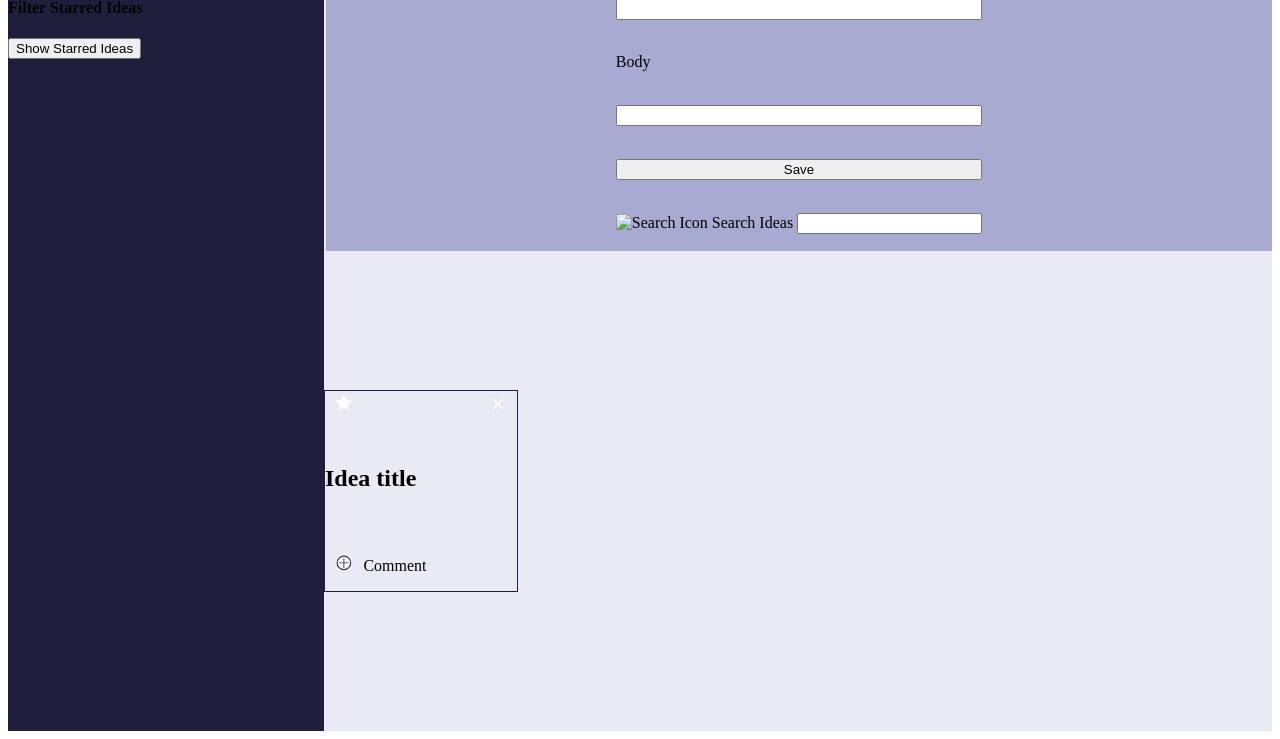
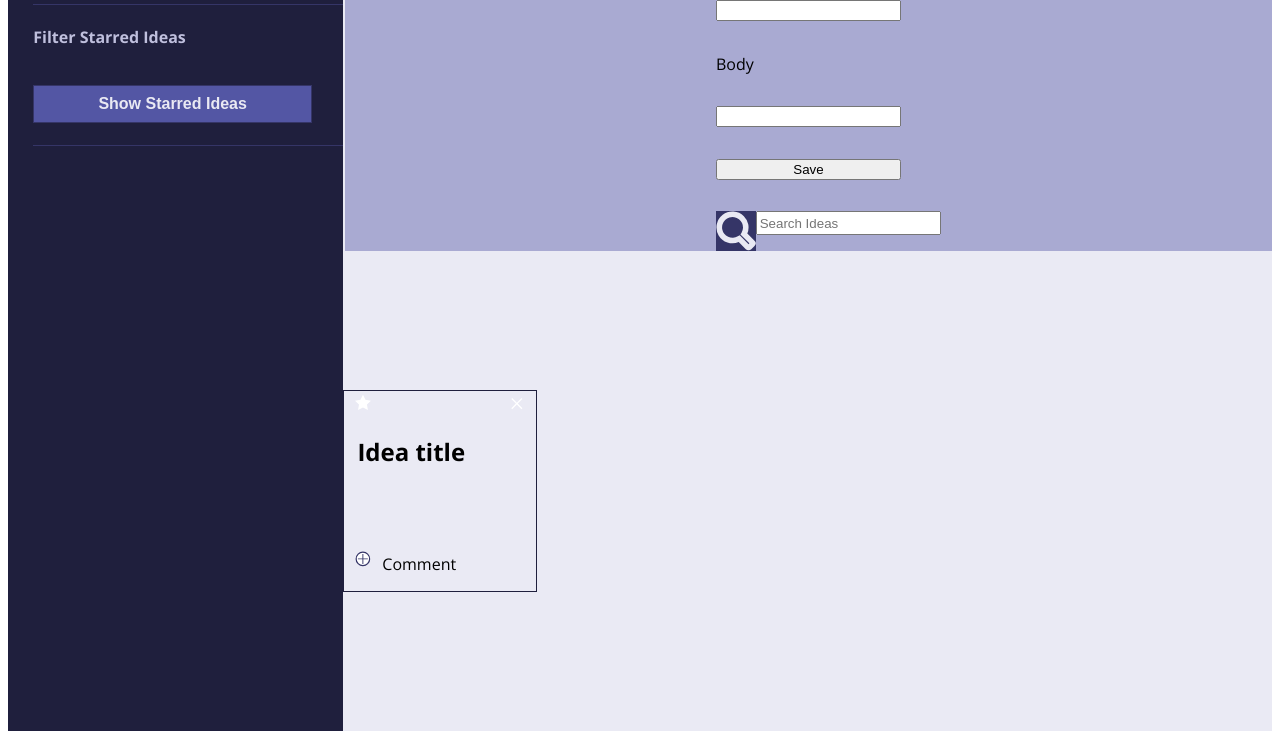
Before and after one commit to RyanBaer42/IdeaBox, a plain HTML site: page index.html in a window 1280 px wide. Shown: the part 77-816 px from the top of the page. Drawn offline with nearby package versions, Linux system fonts and the light colour scheme.

Commit message:
feat: Save more styling on button and side nav, added divs to HTML

```diff
--- a/index.html
+++ b/index.html
@@ -4,15 +4,17 @@
     <html lang="en" dir="ltr">
     <head>
         <link rel="stylesheet" href="./styles.css">
-        <link href="https://fonts.googleapis.com/css2?family=Roboto&display=swap" rel="stylesheet">
+        <link href="https://fonts.googleapis.com/css2?family=Open+Sans:ital,wght@0,300;0,400;0,600;0,700;1,300;1,400;1,600;1,700&display=swap" rel="stylesheet">
         <title>IdeaBox</title>
     </head>
     <body>
-        <section class="sidenav">
+        <aside class="sidenav">
             <h2 class="ideabox-title">IdeaBox</h2>
+            <div class="line"></div>
             <h4>Filter Starred Ideas</h4>
             <Button class="show-starred-button">Show Starred Ideas</Button>
-        </section>
+            <div class="line"></div>
+        </aside>
         <main>
             <section class="main-form-section">
                 <form class="main-form">
@@ -22,9 +24,9 @@
                     <input type="text" name="body" id="body">
                     <Button class="save-button">Save</Button>
                     <div class="search-ideas-line">
-                        <img class="search-icon" src="" alt="Search Icon">
-                        <label for="search-ideas-input-line">Search Ideas</label>
-                        <input type="text" name="search-ideas-input-line" id="search-ideas-input-line">
+                        <img class="search-icon" src="./assets/search.svg">
+                        <label class="search-line"></label>
+                        <input type="text" id="search-ideas-input-line" placeholder="Search Ideas">
                     </div>
                 </form>
             </section>
--- a/styles.css
+++ b/styles.css
@@ -1,12 +1,14 @@
 
 body {
     display: flex;
+    font-family: "Open Sans", "Light";
 }
 
 .sidenav {
     height: 100vh;
     width: 25vw;
     background-color: #1F1F3D;
+    padding-left: 2%;
 }
 
 main {
@@ -21,6 +23,19 @@ main {
     justify-content: center;
     background-color: #A9AAD2;
     border-left: 2px solid #EAEAF4;
+}
+
+.search-ideas-line {
+    display: flex;
+    flex-direction: row;
+    height: 3vh;
+    width: 3vw;
+}
+
+.search-icon {
+    background-color: #353567;
+    height: 5vh;
+    width: 5vw;
 }
 
 .new-ideas-section {
@@ -77,6 +92,32 @@ main {
     padding-top: 5%;
 }
 
-.idea-title {
+.idea-title-body {
+    height: 17vh;
+    padding-left: 7%;
+}
 
+.ideabox-title {
+    color: #E9E9F3;
 }
+
+h4 {
+    color: #BFBFDD;
+}
+
+.show-starred-button {
+    color: #E9E9F3;
+    background-color: #5356A4;
+    padding: 3%;
+    margin-bottom: 7%;
+    margin-top: 5%;
+    border: 1px solid #353567;
+    width: 90%;
+    font-size: 16px;
+    font-weight: bold;
+}
+
+.line {
+    width: 100%;
+    border-bottom: 1px solid #353567;
+}
```
Also changed, not shown: assets/search.svg (added).
